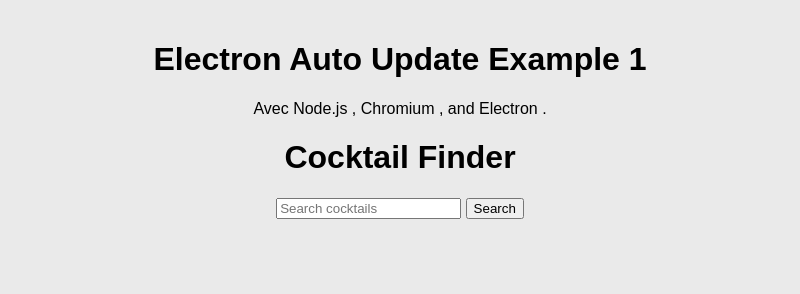
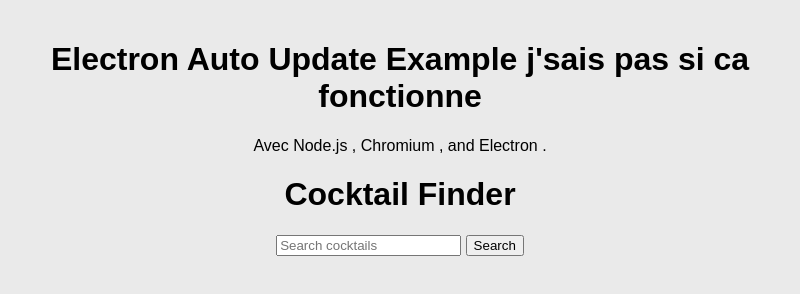
Before and after one commit to LeonardRingot/desktopFirstApp, an Electron app: page index.html in a window 800 px wide. Drawn offline with Linux system fonts and the light colour scheme; no server answers.

Commit message:
test update

```diff
--- a/index.html
+++ b/index.html
@@ -46,7 +46,7 @@
   </style>
 </head>
 <body>
-  <h1>Electron Auto Update Example 1</h1>
+  <h1>Electron Auto Update Example j'sais pas si ca fonctionne</h1>
   <p>
     Avec Node.js <span id="node-version"></span>, Chromium
     <span id="chrome-version"></span>, and Electron
--- a/package.json
+++ b/package.json
@@ -1,6 +1,6 @@
 {
   "name": "desktopfirstapp",
-  "version": "1.0.2",
+  "version": "1.0.3",
   "description": "My first app desktop",
   "main": "main.js",
   "scripts": {
```
